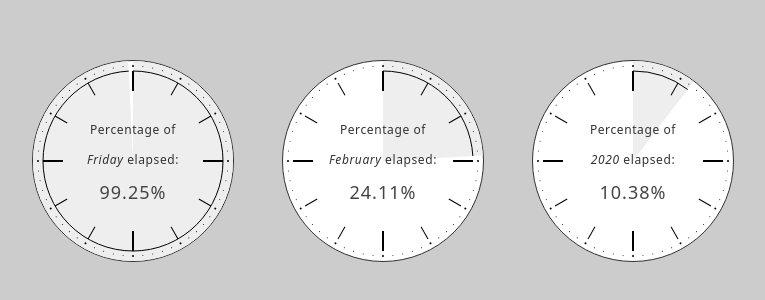
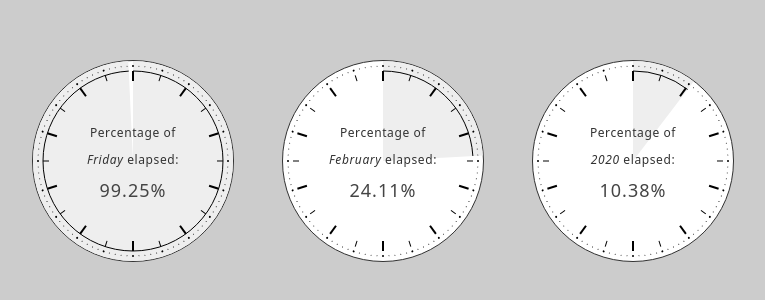
Before and after one commit to robertmermet/percentClock, a plain HTML site: page index.html in a window 1280 px wide. Shown: the part 240-540 px from the top of the page, without its empty margins (258-1023 px from the left). Drawn offline with Linux system fonts and the light colour scheme.

Commit message:
updated the indices to be base-10 friendly

```diff
--- a/percentClock.js
+++ b/percentClock.js
@@ -88,25 +88,25 @@ window.addEventListener('load', function load() {
         context[i].beginPath();
         context[i].arc(0, 0, 90, 0, (percentTime[0][i] * 2) * Math.PI);
         context[i].stroke();
-        // Draw 12 indices
-        for (let j = 0; j < 12; j++) {
-            if (j == 0 || j % 3 == 0) {
+        // Draw 10 indices
+        for (let j = 0; j < 20; j++) {
+            if (j % 2 == 0) {
                 context[i].lineWidth = 2;
             } else {
                 context[i].lineWidth = 1;
             }
             context[i].beginPath();
-            let angle = j * Math.PI / 6;
+            let angle = j * Math.PI / 10;
             context[i].rotate(angle);
-            context[i].moveTo((context[i].lineWidth == 2) ? 70 : 76, 0);
+            context[i].moveTo((context[i].lineWidth == 2) ? 80 : 84, 0);
             context[i].lineTo(90, 0);
             context[i].stroke();
             context[i].rotate(-angle);
         }
-        // Draw 60 circles
-        for (let j = 0; j < 60; j++) {
+        // Draw 100 circles
+        for (let j = 0; j < 100; j++) {
             context[i].beginPath();
-            let angle = j * Math.PI / 30;
+            let angle = j * Math.PI / 50;
             context[i].rotate(angle);
             context[i].arc(95, 0, (j == 0 || j % 5 == 0) ? 1 : .5, 0, 2 * Math.PI);
             context[i].fill();;
--- a/style.css
+++ b/style.css
@@ -62,8 +62,8 @@ span {
 #dayText, #monthText, #yearText {
     font-size        : 12px;
     color            : #333;
-    margin-top       : 54px;
-    line-height      : 30px;
+    margin-top       : 58px;
+    line-height      : 27px;
     letter-spacing   : 0.6px;
 }
 
```
